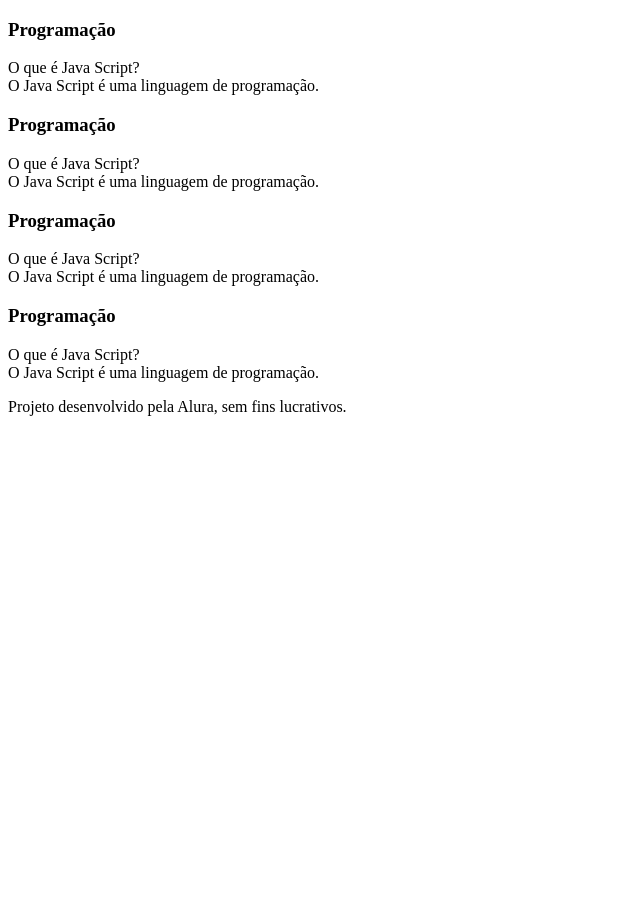
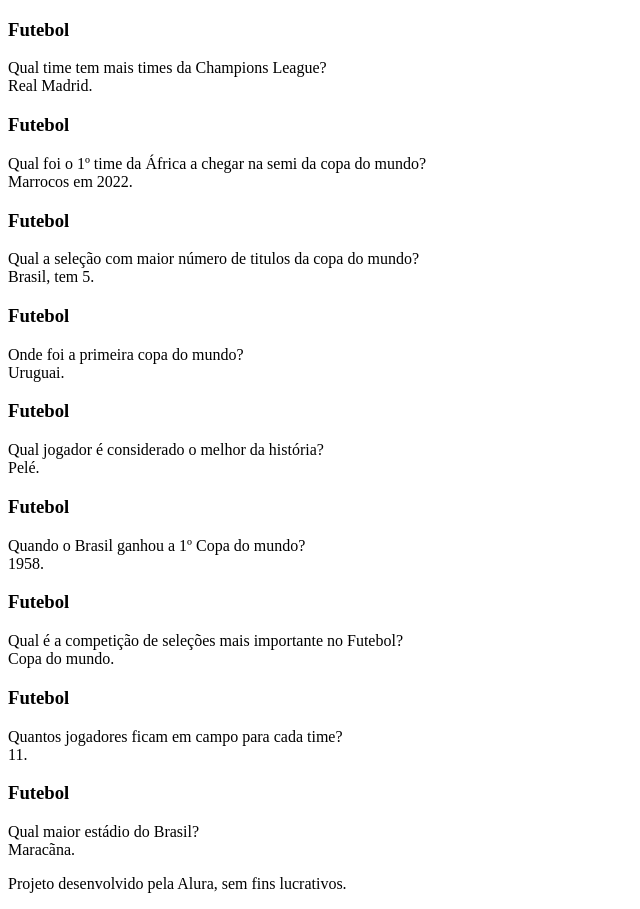
Before and after one commit to ZMURILZ/projeto3tri, a plain HTML site: page index.html in a window 1280 px wide. Shown: the whole page, without its empty margins (0-640 px from the left). Before the commit the page ends 800 px from the top, so only its background shows below. Drawn offline with Linux system fonts and the light colour scheme.

Commit message:
Add files via upload

```diff
--- a/index.html
+++ b/index.html
@@ -10,49 +10,111 @@
         <section id= “container”>
             <article class="cartao">
                 <div class="cartao__conteudo">
-                    <h3> Programação </h3>
+                    <h3> Futebol </h3>
                     <div class="cartao__conteudo__pergunta">
-                        O que é Java Script?
+                        Qual time tem mais times da Champions League?
                         </div>
                         <div class="cartao__conteudo__resposta">
-                            O Java Script é uma linguagem de programação.
+                            Real Madrid.
                             </div>
 
                 </div>
             </article>
             <article class="cartao">
                 <div class="cartao__conteudo">
-                    <h3> Programação </h3>
+                    <h3> Futebol </h3>
                     <div class="cartao__conteudo__pergunta">
-                        O que é Java Script?
+                        Qual foi o 1º time da África a chegar na semi da copa do mundo?
                         </div>
                         <div class="cartao__conteudo__resposta">
-                            O Java Script é uma linguagem de programação.
+                            Marrocos em 2022.
                             </div>
 
                 </div>
             </article>
             <article class="cartao"></article>
                 <div class="cartao__conteudo">
-                    <h3> Programação </h3>
+                    <h3> Futebol </h3>
                     <div class="cartao__conteudo__pergunta">
-                        O que é Java Script?
+                        Qual a seleção com maior número de titulos da copa do mundo?
                         </div>
                         <div class="cartao__conteudo__resposta">
-                            O Java Script é uma linguagem de programação.
+                            Brasil, tem 5.
                             </div>
 
                         </div>
                     </article>
                     <article class="cartao"></article>
                         <div class="cartao__conteudo">
-                    <h3> Programação </h3>
+                            <h3> Futebol </h3>
                             <div class="cartao__conteudo__pergunta">
-                        O que é Java Script?
+                                Onde foi a primeira copa do mundo?
                                 </div>
                                 <div class="cartao__conteudo__resposta">
-                            O Java Script é uma linguagem de programação.
+                                    Uruguai.
                                     </div>
+
+                                </div>
+                            </article>
+                            <article class="cartao"></article>
+                                <div class="cartao__conteudo">
+                                    <h3> Futebol </h3>
+                                    <div class="cartao__conteudo__pergunta">
+                                        Qual jogador é considerado o melhor da história?
+                                        </div>
+                                        <div class="cartao__conteudo__resposta">
+                                            Pelé.
+                                            </div>
+
+                                        </div>
+                                    </article>
+                                    <article class="cartao"></article>
+                                        <div class="cartao__conteudo">
+                                            <h3> Futebol </h3>
+                                            <div class="cartao__conteudo__pergunta">
+                                                Quando o Brasil ganhou a 1º Copa do mundo?
+                                                </div>
+                                                <div class="cartao__conteudo__resposta">
+                                                    1958.
+                                                    </div>
+
+                                                </div>
+                                            </article>
+                                            <article class="cartao"></article>
+                                                <div class="cartao__conteudo">
+                                                    <h3> Futebol </h3>
+                                                    <div class="cartao__conteudo__pergunta">
+                                                        Qual é a competição de seleções mais importante no Futebol?
+                                                        </div>
+                                                        <div class="cartao__conteudo__resposta">
+                                                            Copa do mundo.
+                                                            </div>
+
+                                                        </div>
+                                                    </article>
+                                                    <article class="cartao"></article>
+                                                        <div class="cartao__conteudo">
+                                                            <h3> Futebol </h3>
+                                                            <div class="cartao__conteudo__pergunta">
+                                                                Quantos jogadores ficam em campo para cada time?
+                                                                </div>
+                                                                <div class="cartao__conteudo__resposta">
+                                                                    11.
+                                                                    </div>
+
+                                                                </div>
+                                                            </article>
+                                                            <article class="cartao"></article>
+                                                                <div class="cartao__conteudo">
+                                                                    <h3> Futebol </h3>
+                                                                    <div class="cartao__conteudo__pergunta">
+                                                                        Qual maior estádio do Brasil?
+                                                                        </div>
+                                                                        <div class="cartao__conteudo__resposta">
+                                                                            Maracãna.
+                                                                            </div>
+
+
 
                 </div>
             </article>
```
Lines whose indentation alone changed are shown as unchanged.
